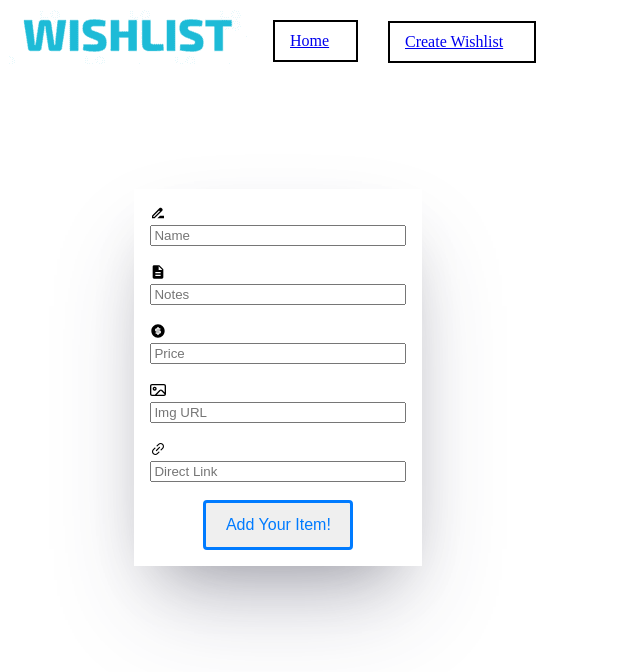
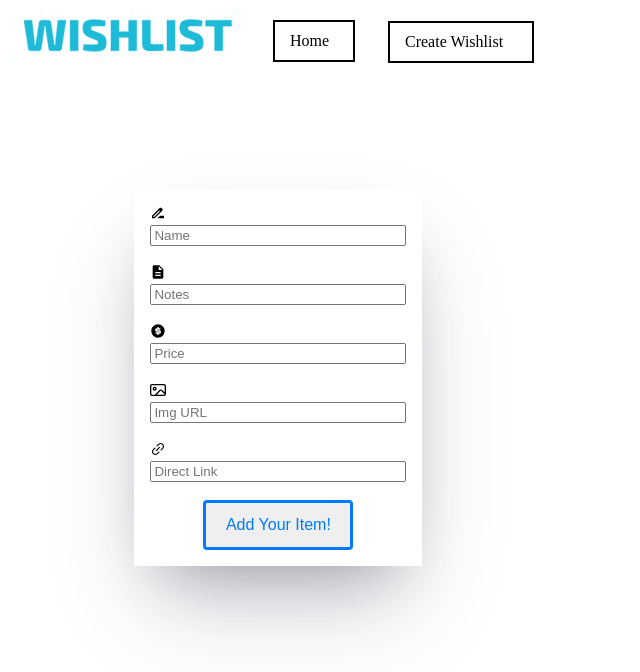
Before and after one commit to TommyTranT/todo, a React (Create React App) app: page / in a window 1280 px wide. Shown: the top 672 px of the page, without its empty margins (0-640 px from the left). Built offline with nearby package versions, Linux system fonts and the light colour scheme.

Commit message:
fixed font styling

```diff
--- a/src/App.css
+++ b/src/App.css
@@ -21,7 +21,7 @@
   text-decoration: none;
   border: 2px black solid;
   padding: 10px 15px;
-  width: 4%;
+  width: 3rem;
 }
 
 .homelink:hover,
@@ -35,7 +35,7 @@
   text-decoration: none;
   border: 2px black solid;
   padding: 10px 15px;
-  width: 9%;
+  width: 7rem;
 }
 
 .createlink:hover,
--- a/src/App.jsx
+++ b/src/App.jsx
@@ -74,10 +74,10 @@ function App() {
 
       <img className="imgTitle" src={titlepng}/>
               <div className="homelink">
-              <Link to="/home">Home</Link>
+              <Link to="/home" style={{ textDecoration: 'none', color: 'black' }}>Home</Link>
               </div>
               <div className="createlink">
-              <Link to="/" >Create Wishlist</Link>
+              <Link to="/" style={{ textDecoration: 'none', color: 'black' }} >Create Wishlist</Link>
               </div>
             <Switch>
               <Route path='/home'>
--- a/src/Home.css
+++ b/src/Home.css
@@ -134,19 +134,6 @@ footer {
   list-style: none;
 }
 
-.footer-content ul li {
-  margin: 25px 0;
-}
-
-.footer-content ul li a {
-  text-decoration: none;
-  color: white;
-}
-
-.footer-content ul li a:hover,
-.footer-content ul li a:focus {
-  color: hsl(32, 51%, 63%, 0.7);
-}
 
 @media (max-width: 600px) {
   .footer-container {
--- a/src/Home.js
+++ b/src/Home.js
@@ -7,10 +7,10 @@ import App from './App';
 function Home() {
   return (
     <div>
-      <section class="section-one">
-        <div class="container">
+      <section className="section-one">
+        <div className="container">
           <h1>Welcome To Your Wishlists</h1>
-          <p>Lorem ipsum dolor sit amet, consectetur adipiscing elit</p>
+          <p>Create your online wishlist here. For any occasion. Add items from any store.</p>
 
           <Link to="/" className='home-button'>Create Wishlist</Link>
           <Switch>
@@ -22,14 +22,14 @@ function Home() {
         </div>
       </section>
 
-      <section class="section-two">
-        <div class="container-two">
-          <div class="container-two-content content">
+      <section className="section-two">
+        <div className="container-two">
+          <div className="container-two-content content">
             <h1>Title</h1>
             <p>Lorem ipsum dolor sit amet, consectetur adipiscing elit, sed do eiusmod tempor incididunt ut labore et dolore magna aliqua. Ut enim ad minim veniam, quis nostrud exercitation ullamco laboris nisi ut aliquip ex ea commodo consequat.</p>
             <p>Lorem ipsum dolor sit amet, consectetur adipiscing elit, sed do eiusmod tempor incididunt ut labore et dolore magna aliqua. Ut enim ad minim veniam, quis nostrud exercitation ullamco laboris nisi ut aliquip ex ea commodo consequat.</p>
           </div>
-          <div class="container-two-content content-image">
+          <div className="container-two-content content-image">
             <img src="https://img.rawpixel.com/s3fs-private/rawpixel_images/website_content/v996-009_1-kroir4dk.jpg?w=800&dpr=1&fit=default&crop=default&q=65&vib=3&con=3&usm=15&bg=F4F4F3&ixlib=js-2.2.1&s=dcb55d36929676d81bb5f66b7e091fe8" />
           </div>
         </div>
```
